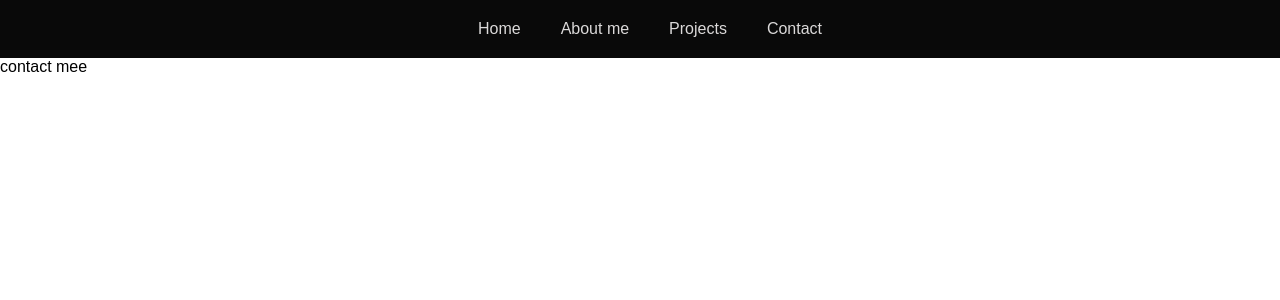
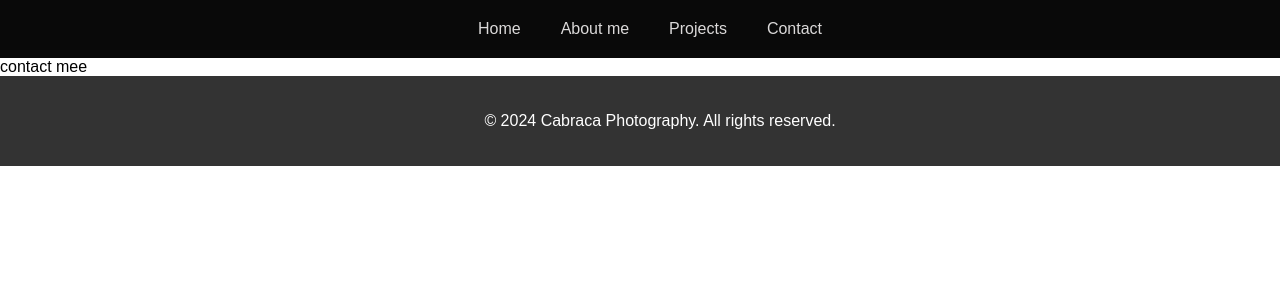
Before and after one commit to Cabraca06/cabraca-photograpy, a React (Vite) app: page /cabraca-photograpy/contact in a window 1280 px wide. Shown: the top 300 px of the page. Built offline with nearby package versions, Linux system fonts and the light colour scheme.

Commit message:
Update Footer.jsx

```diff
--- a/src/components/Footer.jsx
+++ b/src/components/Footer.jsx
@@ -2,9 +2,9 @@ import React from 'react'
 
 function Footer() {
   return (
-    <div>
-
-    </div>
+    <footer>
+      <p>© 2024 Cabraca Photography. All rights reserved.</p>
+    </footer>
   )
 }
 
```
